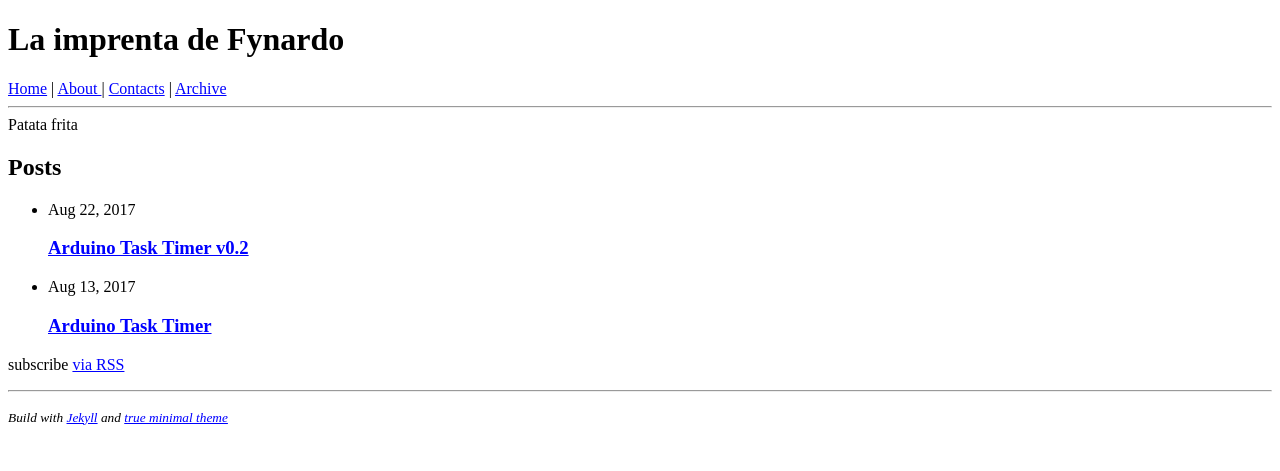
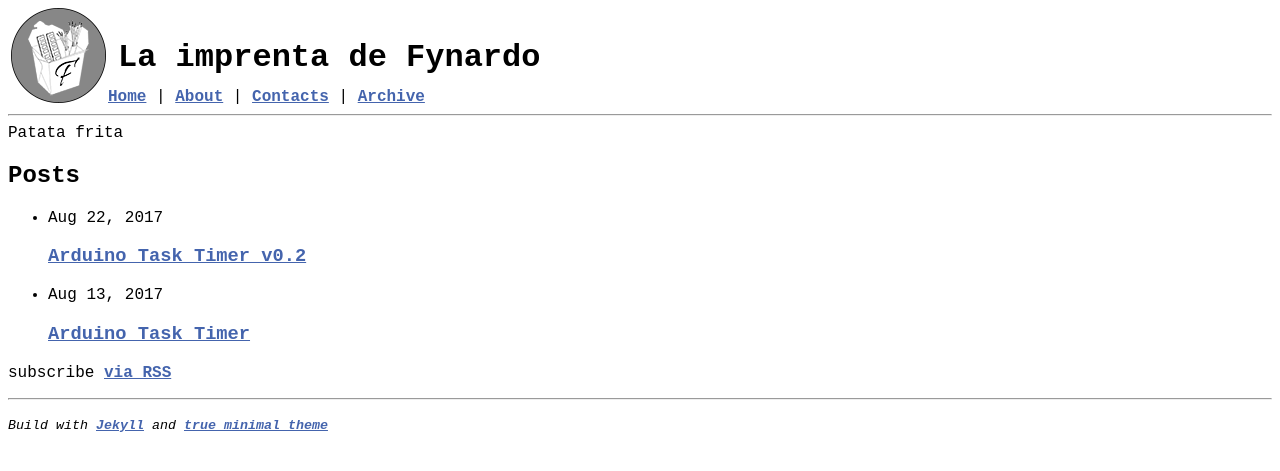
Before and after one commit to Fynardo/Fynardo.github.io, a Jekyll site: the page built from index.md, in a window 1280 px wide. Shown: the top 471 px of the page. Built offline with Jekyll 4.4.1, drawn with Linux system fonts in a browser that asks for light colours.

Commit message:
updated basic appearance + new logo!

```diff
--- a/_includes/header.html
+++ b/_includes/header.html
@@ -1,5 +1,7 @@
 <header>
+    <img src='{{ site.url }}/assets/img/logo.png'></img>
     <h1>{{ site.name }}</h1>
 </header>
-<a href='{{ site.url }}/'> Home</a> | <a href='{{ site.url }}/about/'>About </a> | <a href='{{ site.url }}/contact/'> Contacts</a> | <a href='{{ site.url }}/archive/'> Archive</a>
+
+<a href='{{ site.url }}/'> Home</a> | <a href='{{ site.url }}/about/'>About</a> | <a href='{{ site.url }}/contact/'> Contacts</a> | <a href='{{ site.url }}/archive/'> Archive</a>
 <hr>
--- a/assets/css/style.css
+++ b/assets/css/style.css
@@ -1,7 +1,19 @@
 * {
-    font: Arial, 'sans-serif' !important;
+    font-family: "Courier New", Courier, monospace !important;
+}
+
+header img {
+    float: left;
+}
+
+header h1 {
+    display:inline-block;
+    left: 10px;
+    top: 10px;
+    position: relative;
 }
 
 a {
-    color: blue;
+    color: #4464AD;
+    font-weight: bold;
 }
```
Also changed, not shown: _layouts/default.html (line endings or trailing spaces), assets/img/logo.png (added).
